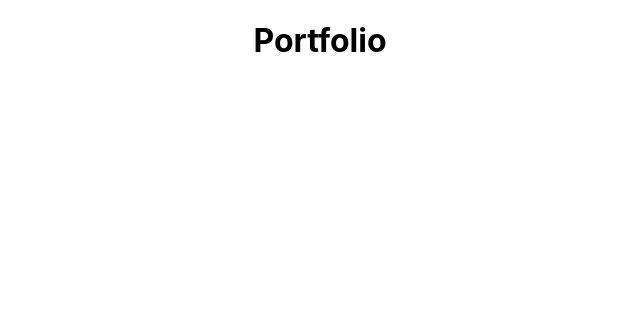
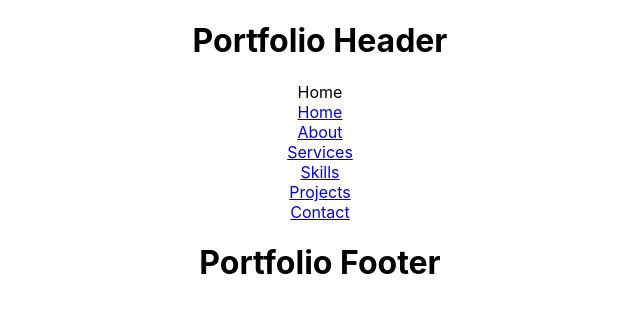
Before and after one commit to ShivaniSehgal07/portfolio, a React app in the folder portfolio/: page / in a window 1280 px wide. Shown: the whole page, without its empty margins (320-960 px from the left). Built offline with nearby package versions, Linux system fonts and the light colour scheme.

Commit message:
Routing setup

```diff
--- a/portfolio/package.json
+++ b/portfolio/package.json
@@ -8,6 +8,7 @@
     "@testing-library/user-event": "^12.1.10",
     "react": "^17.0.2",
     "react-dom": "^17.0.2",
+    "react-router-dom": "^6.1.1",
     "react-scripts": "4.0.3",
     "web-vitals": "^1.0.1"
   },
--- a/portfolio/src/App/App.js
+++ b/portfolio/src/App/App.js
@@ -1,9 +1,39 @@
+import { BrowserRouter as Router, Link, Route, Routes } from 'react-router-dom';
+
+import { routeComponentMappings } from '../routing/routeComponentMappings';
+import { routes } from '../routing/routes';
 import './App.css';
 
 function App() {
+  const renderRoutes = () => (
+    <Routes>
+      {
+        Object.keys(routes).map((route) => {
+          const ComponentByRoute = routeComponentMappings[routes[route]];
+          return (
+            <Route path={routes[route]} element={<ComponentByRoute />} />
+          )
+        })
+      }
+    </Routes>
+  );
+
+  const renderLinks = () => (
+    Object.keys(routes).map((route) => (
+      <div>
+        <Link to={routes[route]}>{route}</Link>
+      </div>
+    ))
+  );
+
   return (
     <div className="App">
-      <h1>Portfolio</h1>
+      <h1>Portfolio Header</h1>
+      <Router>
+        {renderRoutes()}
+        {renderLinks()}
+      </Router>
+      <h1>Portfolio Footer</h1>
     </div>
   );
 }
--- a/portfolio/src/index.css
+++ b/portfolio/src/index.css
@@ -1,3 +1,7 @@
+html {
+  scroll-behavior: smooth;
+}
+
 body {
   margin: 0;
   font-family: -apple-system, BlinkMacSystemFont, 'Segoe UI', 'Roboto', 'Oxygen',
--- /dev/null
+++ b/portfolio/src/routing/routeComponentMappings.js
@@ -0,0 +1,16 @@
+import { routes } from "./routes";
+import Home from '../views/Home';
+import About from '../views/About';
+import Services from '../views/Services';
+import Skills from '../views/Skills';
+import Projects from '../views/Projects';
+import Contact from '../views/Contact';
+
+export const routeComponentMappings = {
+  [routes.Home]: Home,
+  [routes.About]: About,
+  [routes.Services]: Services,
+  [routes.Skills]: Skills,
+  [routes.Projects]: Projects,
+  [routes.Contact]: Contact,
+};
--- /dev/null
+++ b/portfolio/src/routing/routes.js
@@ -0,0 +1,8 @@
+export const routes = {
+  Home: '/',
+  About: '/about',
+  Services: '/services',
+  Skills: '/skills',
+  Projects: '/projects',
+  Contact: '/contact',
+};
--- /dev/null
+++ b/portfolio/src/views/About/About.jsx
@@ -0,0 +1,11 @@
+import React from 'react';
+
+class About extends React.Component {
+  render() {
+    return (
+      <div>About</div>
+    );
+  }
+}
+
+export default About;
--- /dev/null
+++ b/portfolio/src/views/About/index.js
@@ -0,0 +1,3 @@
+import About from './About';
+
+export default About;
--- /dev/null
+++ b/portfolio/src/views/Contact/Contact.jsx
@@ -0,0 +1,11 @@
+import React from 'react';
+
+class Contact extends React.Component {
+  render() {
+    return (
+      <div>Contact</div>
+    );
+  }
+}
+
+export default Contact;
--- /dev/null
+++ b/portfolio/src/views/Contact/index.js
@@ -0,0 +1,3 @@
+import Contact from './Contact';
+
+export default Contact;
--- /dev/null
+++ b/portfolio/src/views/Home/Home.jsx
@@ -0,0 +1,11 @@
+import React from 'react';
+
+class Home extends React.Component {
+  render() {
+    return (
+      <div>Home</div>
+    );
+  }
+}
+
+export default Home;
--- /dev/null
+++ b/portfolio/src/views/Home/index.js
@@ -0,0 +1,3 @@
+import Home from './Home';
+
+export default Home;
--- /dev/null
+++ b/portfolio/src/views/Projects/Projects.jsx
@@ -0,0 +1,11 @@
+import React from 'react';
+
+class Projects extends React.Component {
+  render() {
+    return (
+      <div>Projects</div>
+    );
+  }
+}
+
+export default Projects;
--- /dev/null
+++ b/portfolio/src/views/Projects/index.js
@@ -0,0 +1,3 @@
+import Projects from './Projects';
+
+export default Projects;
--- /dev/null
+++ b/portfolio/src/views/Services/Services.jsx
@@ -0,0 +1,11 @@
+import React from 'react';
+
+class Services extends React.Component {
+  render() {
+    return (
+      <div>Services</div>
+    );
+  }
+}
+
+export default Services;
--- /dev/null
+++ b/portfolio/src/views/Services/index.js
@@ -0,0 +1,3 @@
+import Services from './Services';
+
+export default Services;
--- /dev/null
+++ b/portfolio/src/views/Skills/Skills.jsx
@@ -0,0 +1,11 @@
+import React from 'react';
+
+class Skills extends React.Component {
+  render() {
+    return (
+      <div>Skills</div>
+    );
+  }
+}
+
+export default Skills;
--- /dev/null
+++ b/portfolio/src/views/Skills/index.js
@@ -0,0 +1,3 @@
+import Skills from './Skills';
+
+export default Skills;
```
Also changed, not shown: portfolio/src/assets/lib/localisation.js (added), portfolio/src/assets/utils/helpers.js (added), 1 other file.
